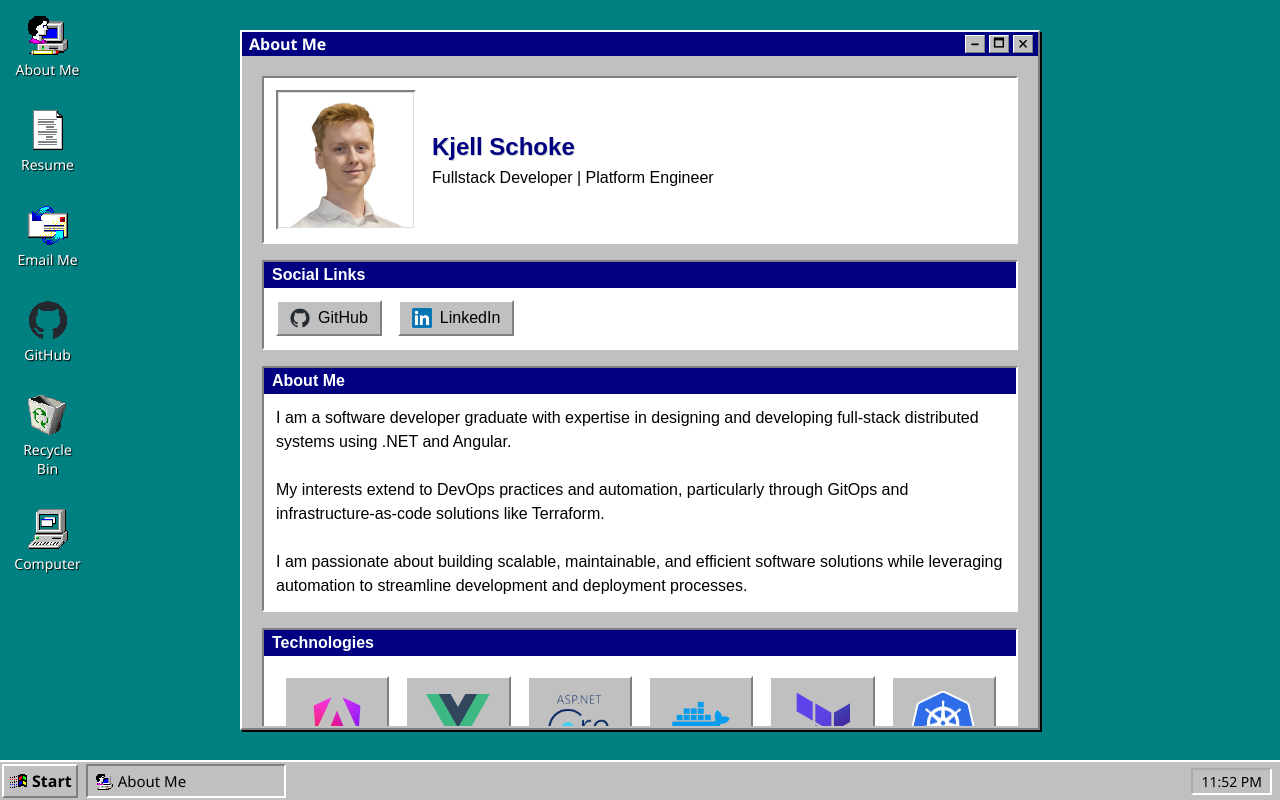
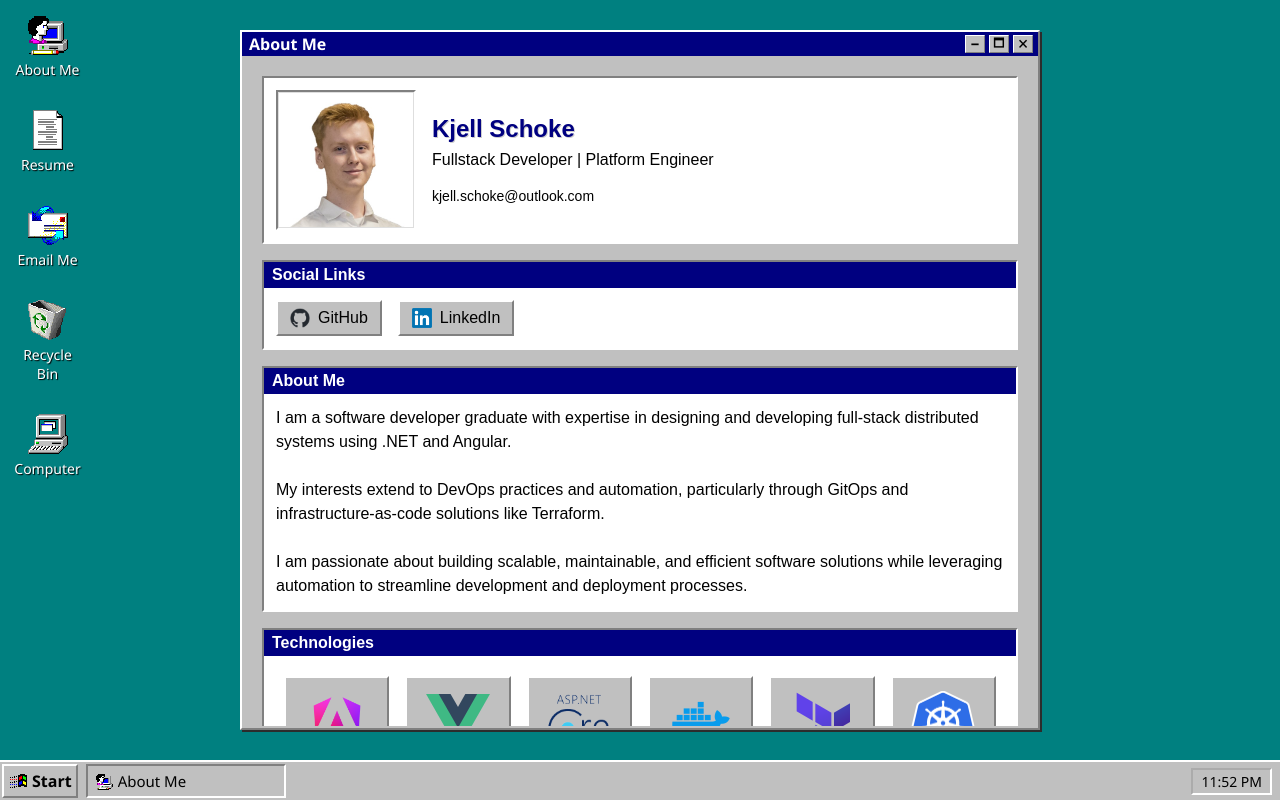
Before and after one commit to Kjelloo/portfolio, an Angular app: page / in a window 1280 px wide. Both pictures are taken after a click on the element "About Me". Built offline with nearby package versions, Linux system fonts and the light colour scheme.

Commit message:
Updated visuals of start menu button, and added email

```diff
--- a/package.json
+++ b/package.json
@@ -1,6 +1,6 @@
 {
   "name": "portfolio",
-  "version": "0.0.0",
+  "version": "0.1.2",
   "scripts": {
     "ng": "ng",
     "start": "ng serve",
--- a/src/app/components/taskbar/taskbar.component.css
+++ b/src/app/components/taskbar/taskbar.component.css
@@ -21,6 +21,10 @@
   background-color: var(--win98-button-face);
   cursor: pointer;
   height: 34px;
+}
+
+.start-button:active {
+  border-color: var(--win98-dark) var(--win98-light) var(--win98-light) var(--win98-dark);
 }
 
 .start-button img {
--- a/src/app/components/taskbar/taskbar.component.html
+++ b/src/app/components/taskbar/taskbar.component.html
@@ -5,9 +5,9 @@
   </div>
 
   <!-- Start Menu -->
-  <div class="start-menu" *ngIf="startMenuOpen">
-    <!-- Start menu items -->
-  </div>
+<!--  <div class="start-menu" *ngIf="startMenuOpen">-->
+<!--    &lt;!&ndash; Start menu items &ndash;&gt;-->
+<!--  </div>-->
 
   <!-- Open applications in taskbar -->
   <div class="taskbar-items">
--- a/src/app/components/window/window.component.css
+++ b/src/app/components/window/window.component.css
@@ -73,6 +73,10 @@
   border-color: var(--win98-dark) var(--win98-light) var(--win98-light) var(--win98-dark);
 }
 
+.title-bar-controls button:hover {
+  background-color: var(--win98-button-highlight);
+}
+
 /* Window Content */
 .win98-window-content {
   padding: 4px;
--- a/src/app/services/desktop.service.ts
+++ b/src/app/services/desktop.service.ts
@@ -25,12 +25,6 @@ export class DesktopService {
       title: 'Email Me',
       iconPath: 'assets/icons/mail.png',
       action: () => window.location.href = "mailto:kjell.schoke@outlook.com"
-    },
-    {
-      id: 'github',
-      title: 'GitHub',
-      iconPath: 'assets/icons/github.png',
-      action: () => window.open('https://github.com/kjelloo', '_blank')
     },
     {
       'id': 'trash',
--- a/src/app/windows/about/about.component.css
+++ b/src/app/windows/about/about.component.css
@@ -94,7 +94,7 @@
 }
 
 .social-link:hover {
-  text-decoration: underline;
+  background-color: var(--win98-button-highlight);
 }
 
 .social-link:active {
@@ -231,3 +231,47 @@
     font-size: 13px;
   }
 }
+
+.email-container {
+  display: flex;
+  align-items: center;
+  gap: 8px;
+  margin-top: 8px;
+  padding: 4px;
+  background-color: white;
+  border: 1px solid;
+  border-color: var(--win98-button-shadow) var(--win98-darker) var(--win98-darker) var(--win98-button-shadow);
+  max-width: 100%;
+  width: fit-content;
+  box-sizing: border-box;
+}
+
+.email-icon {
+  width: 16px;
+  height: 16px;
+  flex-shrink: 0;
+}
+
+.email-link {
+  color: var(--win98-text);
+  text-decoration: none;
+  font-size: 14px;
+  white-space: nowrap;
+  overflow: hidden;
+  text-overflow: ellipsis;
+}
+
+.email-link:hover {
+  text-decoration: underline;
+  color: var(--win98-highlight);
+}
+
+@media (max-width: 768px) {
+  .email-container {
+    width: 100%;
+  }
+
+  .email-link {
+    font-size: 13px;
+  }
+}
--- a/src/app/windows/about/about.component.html
+++ b/src/app/windows/about/about.component.html
@@ -7,6 +7,8 @@
       <div class="name-title">
         <h1 class="name">Kjell Schoke</h1>
         <h2 class="title">Fullstack Developer | Platform Engineer</h2>
+        <br>
+        <a href="mailto:kjell.schoke@outlook.com" class="email-link not-selectable">kjell.schoke@outlook.com</a>
       </div>
     </div>
   </div>
--- a/src/styles.css
+++ b/src/styles.css
@@ -1,13 +1,15 @@
 /* Windows 98 Color Palette */
 :root {
-  --win98-bg: #008080; /* Teal background */
+  --win98-bg: #008080;
   --win98-window-bg: #c0c0c0;
   --win98-light: #ffffff;
   --win98-dark: #808080;
   --win98-darker: #404040;
-  --win98-shadow: #000000;
-  --win98-highlight: #000080; /* Navy blue */
+  --win98-shadow: #2c2c2c;
+  --win98-highlight: #000080;
+  --win98-button-highlight: #d0d0d0;
   --win98-text: #000000;
+  --win98-button-shadow: #808080;
   --win98-button-face: #c0c0c0;
   --win98-taskbar-bg: #c0c0c0;
 }
```
Also changed, not shown: src/assets/icons/email.png (added).
